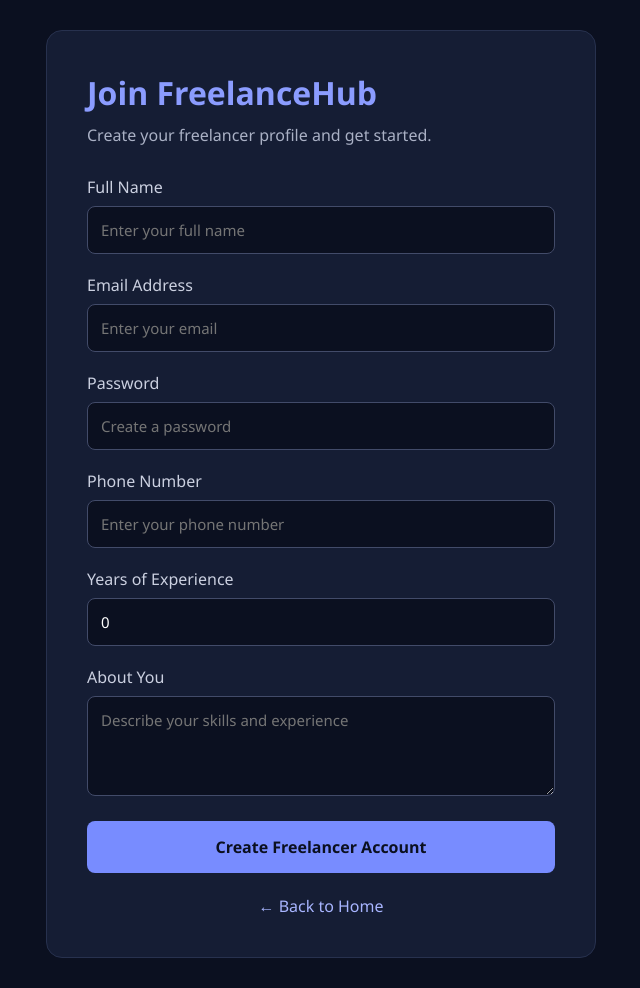
After one commit to Dev1joshi/freelancing-platform, a Spring Boot app: page /freelancers/register in a window 1280 px wide. The commit adds this page. Shown: the whole page, without its empty margins (319-959 px from the left). Run offline with Spring Boot 4, Linux system fonts and the light colour scheme.

Commit message:
Add client and freelancer registration and improve project creation

```diff
--- a/src/main/java/com/freelancing/controller/FreelancerController.java
+++ b/src/main/java/com/freelancing/controller/FreelancerController.java
@@ -1,10 +1,13 @@
 
 package com.freelancing.controller;
 
+import com.freelancing.model.Freelancer;
 import com.freelancing.service.FreelancerService;
 import org.springframework.stereotype.Controller;
 import org.springframework.ui.Model;
 import org.springframework.web.bind.annotation.GetMapping;
+import org.springframework.web.bind.annotation.PostMapping;
+import org.springframework.web.bind.annotation.ModelAttribute;
 
 @Controller
 public class FreelancerController {
@@ -22,4 +25,19 @@ public class FreelancerController {
 
         return "freelancers";
     }
+
+    @GetMapping("/freelancers/register")
+    public String showRegistrationForm(Model model) {
+        model.addAttribute("freelancer", new Freelancer());
+        return "register-freelancer";
+    }
+
+    @PostMapping("/freelancers/register")
+    public String registerFreelancer(
+            @ModelAttribute Freelancer freelancer) {
+
+        freelancerService.registerFreelancer(freelancer);
+
+        return "redirect:/freelancers";
+    }
 }
--- /dev/null
+++ b/src/main/resources/templates/register-freelancer.html
@@ -0,0 +1,154 @@
+<!DOCTYPE html>
+<html lang="en">
+<head>
+    <meta charset="UTF-8">
+    <title>
+        <!DOCTYPE html>
+        <html lang="en" xmlns:th="http://www.thymeleaf.org">
+        <head>
+        <meta charset="UTF-8">
+        <meta name="viewport" content="width=device-width, initial-scale=1.0">
+        <title>Join FreelanceHub</title>
+
+    <style>
+        * {
+            margin: 0;
+            padding: 0;
+            box-sizing: border-box;
+            font-family: 'Segoe UI', sans-serif;
+        }
+
+        body {
+            background: #0b1020;
+            color: white;
+            min-height: 100vh;
+            display: flex;
+            justify-content: center;
+            align-items: center;
+            padding: 30px 15px;
+        }
+
+        .container {
+            width: 100%;
+            max-width: 550px;
+            background: #151d34;
+            padding: 40px;
+            border-radius: 16px;
+            border: 1px solid #27314e;
+        }
+
+        h1 {
+            color: #8b9cff;
+            margin-bottom: 10px;
+        }
+
+        .subtitle {
+            color: #aab1c5;
+            margin-bottom: 30px;
+        }
+
+        label {
+            display: block;
+            margin-bottom: 8px;
+            color: #cbd0e0;
+        }
+
+        input, textarea {
+            width: 100%;
+            padding: 13px;
+            margin-bottom: 20px;
+            background: #0b1020;
+            border: 1px solid #424b69;
+            border-radius: 8px;
+            color: white;
+            font-size: 15px;
+        }
+
+        textarea {
+            resize: vertical;
+            min-height: 100px;
+        }
+
+        input:focus, textarea:focus {
+            outline: none;
+            border-color: #788cff;
+        }
+
+        button {
+            width: 100%;
+            padding: 15px;
+            background: #788cff;
+            color: #0b1020;
+            border: none;
+            border-radius: 8px;
+            font-size: 16px;
+            font-weight: bold;
+            cursor: pointer;
+        }
+
+        button:hover {
+            background: #9caaff;
+        }
+
+        .back {
+            display: block;
+            text-align: center;
+            margin-top: 22px;
+            color: #a8b5ff;
+            text-decoration: none;
+        }
+    </style>
+</head>
+
+<body>
+
+<div class="container">
+
+    <h1>Join FreelanceHub</h1>
+    <p class="subtitle">Create your freelancer profile and get started.</p>
+
+    <form th:action="@{/freelancers/register}"
+          th:object="${freelancer}"
+          method="post">
+
+        <label>Full Name</label>
+        <input type="text" th:field="*{fullName}"
+               placeholder="Enter your full name" required>
+
+        <label>Email Address</label>
+        <input type="email" th:field="*{email}"
+               placeholder="Enter your email" required>
+
+        <label>Password</label>
+        <input type="password" th:field="*{password}"
+               placeholder="Create a password" required>
+
+        <label>Phone Number</label>
+        <input type="tel" th:field="*{phone}"
+               placeholder="Enter your phone number" required>
+
+        <label>Years of Experience</label>
+        <input type="number" th:field="*{experienceYears}"
+               min="0" placeholder="e.g. 2" required>
+
+        <label>About You</label>
+        <textarea th:field="*{bio}"
+                  placeholder="Describe your skills and experience"
+                  required></textarea>
+
+        <button type="submit">Create Freelancer Account</button>
+
+    </form>
+
+    <a href="/" class="back">← Back to Home</a>
+
+</div>
+
+</body>
+</html>
+</title>
+</head>
+<body>
+
+</body>
+</html>
```
Also changed, not shown: src/main/java/com/freelancing/controller/ClientController.java (+22 -0 lines), src/main/java/com/freelancing/controller/ProjectController.java (+7 -1 lines), src/main/resources/templates/index.html (+20 -7 lines), src/main/resources/templates/register-client.html (added, +138 -0 lines), src/main/resources/templates/register.html (added, +151 -0 lines).
